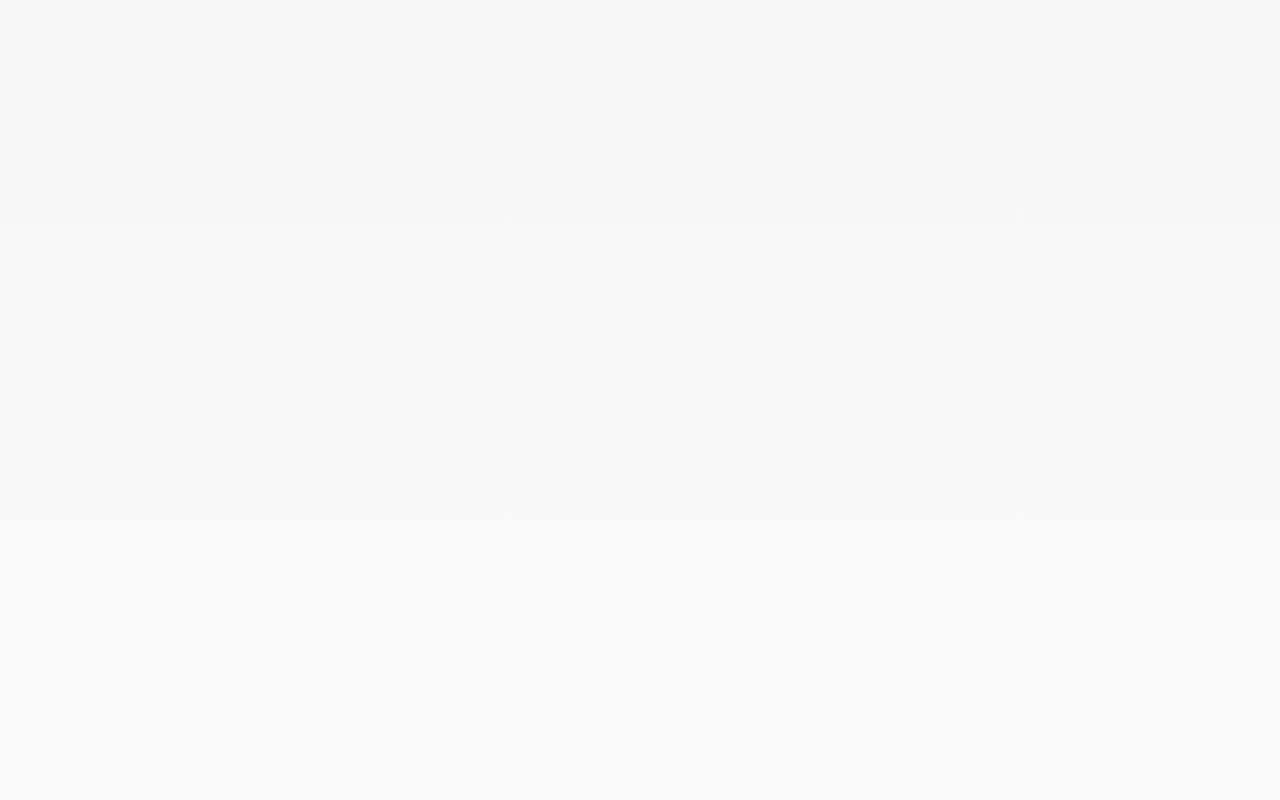
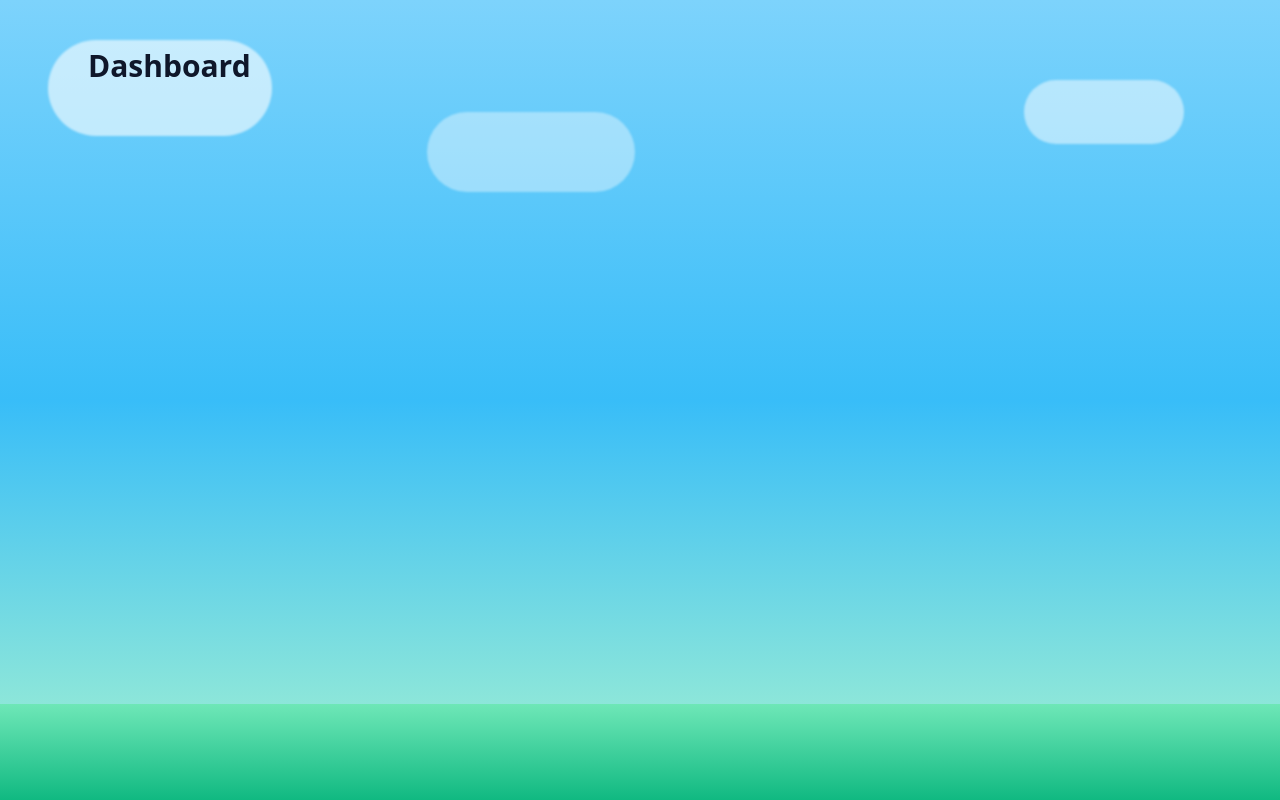
Before and after one commit to Yuhong11111/SupportChalky-assignment, a React app in the folder frontend/: page /dashboard in a window 1280 px wide. Before the commit this address had no page. Built offline with nearby package versions, Linux system fonts and the light colour scheme; the HTML template or start-up script is replaced by a standard one.

Commit message:
add sliderail component

```diff
--- a/frontend/src/App.tsx
+++ b/frontend/src/App.tsx
@@ -1,5 +1,6 @@
 import { BrowserRouter, Navigate, Outlet, Route, Routes } from 'react-router-dom'
 import Library from './pages/library.tsx'
+import DashBoard from './pages/DashBoard.tsx'
 
 function Layout() {
   return (
@@ -21,6 +22,9 @@ function App() {
         <Route element={<Layout />}>
           <Route path="/library" element={<Library />} />
         </Route>
+        <Route element={<Layout />}>
+          <Route path="/dashboard" element={<DashBoard />} />
+        </Route>
       </Routes>
     </BrowserRouter>
   )
--- /dev/null
+++ b/frontend/src/pages/DashBoard.tsx
@@ -0,0 +1,7 @@
+export default function DashBoard() {
+    return (
+        <div className="relative mx-auto flex max-w-6xl gap-8 px-6 pb-24 pt-12">
+            <h1 className="text-3xl font-bold">Dashboard</h1>
+        </div>
+    )
+}
```
Also changed, not shown: frontend/src/pages/library.tsx (indentation only).
